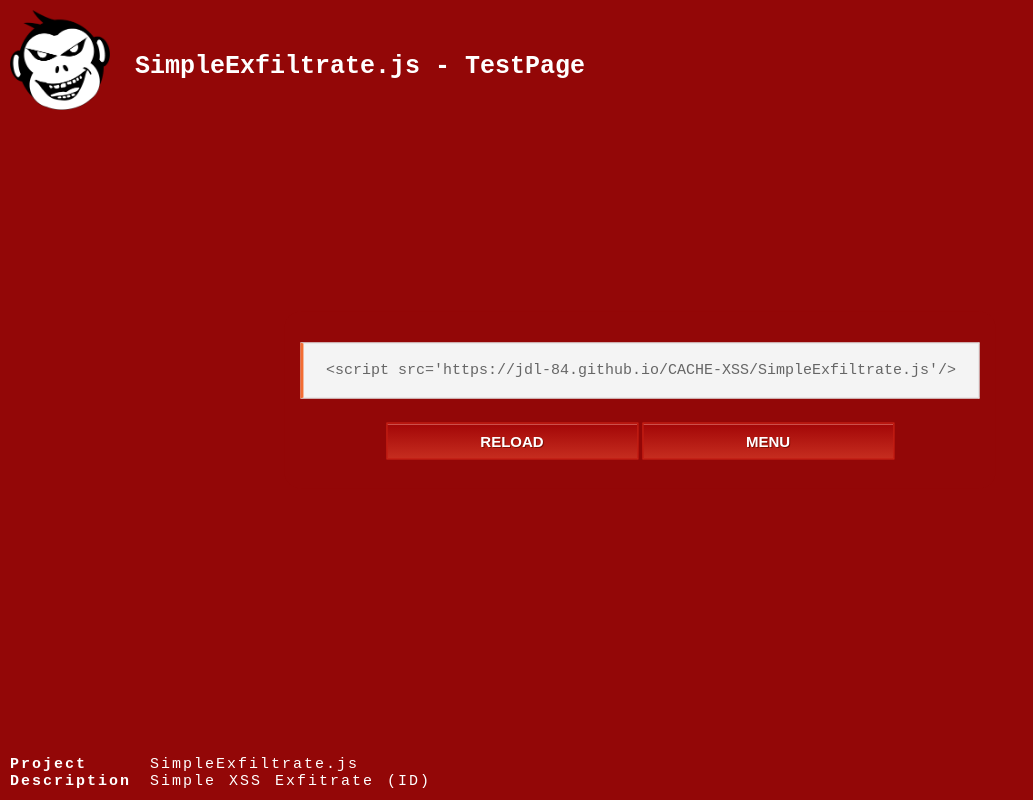
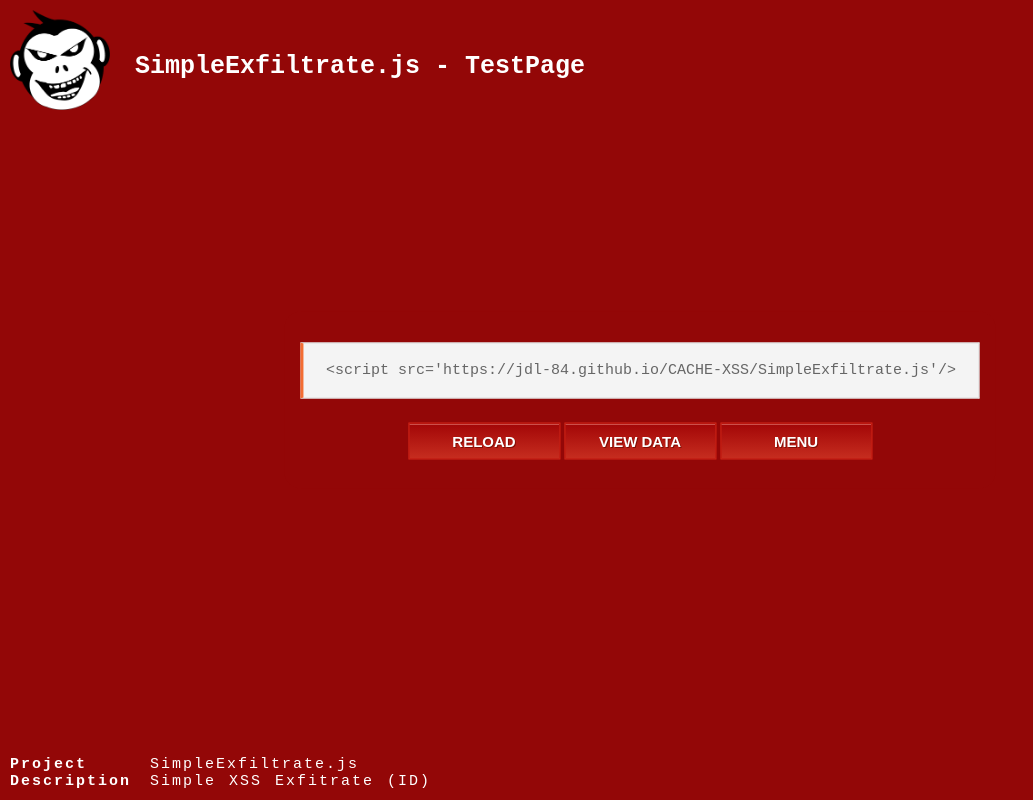
Before and after one commit to JDL-84/CACHE-XSS, a plain HTML site: page TestPage/XSS-SimpleExfiltrate.html in a window 1280 px wide. Shown: the whole page, without its empty margins (0-1033 px from the left). Drawn offline with Linux system fonts and the light colour scheme; no server answers.

Commit message:
View Data

```diff
--- a/TestPage/TestPages.css
+++ b/TestPage/TestPages.css
@@ -85,7 +85,7 @@ table.DemoGraphics tfoot .links a {
 	font-style: normal;
 	height: 35px;
 	line-height: 35px;
-	width: 250px;
+	width: 150px;
 	text-decoration: none;
 	text-align: center;
 	text-shadow: 1px 1px 0px #810e05;
--- a/TestPage/XSS-SimpleExfiltrate.html
+++ b/TestPage/XSS-SimpleExfiltrate.html
@@ -34,6 +34,7 @@
 			</div>
 			<div class="Navigations">
 				<a href="#" class="navigationlink" onclick="location.reload();">RELOAD</a>
+				<a href="https://ptsv2.com/t/qo33d-1598654477" target="_blank" class="navigationlink">VIEW DATA</a>
 				<a href="../index.html" class="navigationlink">MENU</a>
 			</div>
 		</div>
```
Also changed, not shown: TestPage/XSS-Test.html (+1 -0 lines).
